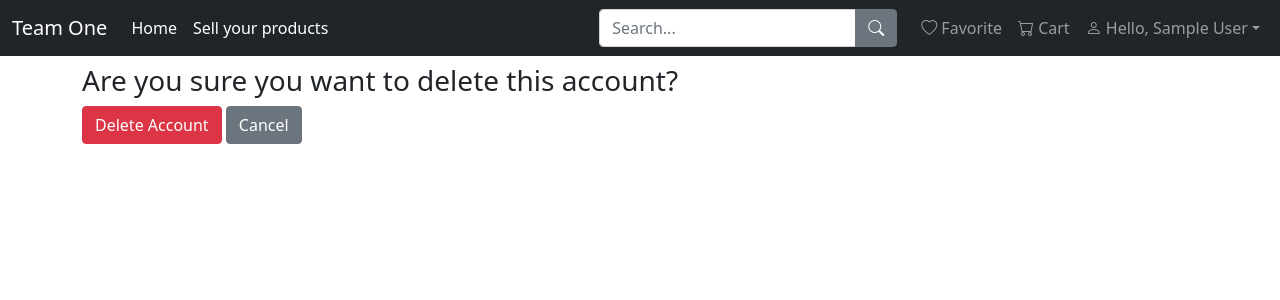
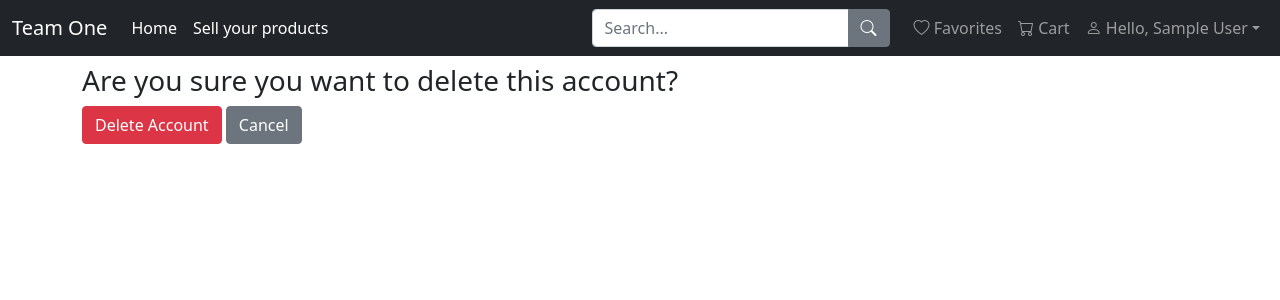
Before and after one commit to Jeff-SJSU/CMPE131-Project, a Flask app: page /account/delete in a window 1280 px wide. Shown: the top 300 px of the page. Run offline with Flask 2, Linux system fonts and the light colour scheme; the visitor is signed in with stand-in values (Sample User, id 1); data comes from the database, SQL or seed files in the repository.

Commit message:
Small tweaks

```diff
--- a/templates/layout.html
+++ b/templates/layout.html
@@ -10,7 +10,7 @@
     <body>
         <nav class="navbar navbar-expand-lg navbar-dark bg-dark">
             <div class="container-fluid">
-                <a class="navbar-brand" href="#">Team One</a>
+                <a class="navbar-brand" href="/">Team One</a>
                 <ul class="navbar-nav me-auto">
                     <li class="nav-item"><a href="/" class="nav-link active">Home</a></li>
                     <li class="nav-item"><a href="/product" class="nav-link active"> Sell your products</a></li>
@@ -26,7 +26,7 @@
                     <li class="nav-item"><a class="nav-link" href="/register"><span class="bi bi-person-plus"></span> Register</a></li>
                     <li class="nav-item"><a class="nav-link" href="/login"><span class="bi bi-box-arrow-in-right"></span> Login</a></li>
                     {% else %}
-                    <li class="nav-item"><a class="nav-link" href="/wishlist"><span class="bi bi-heart"></span> Favorite</a></li>
+                    <li class="nav-item"><a class="nav-link" href="/wishlist"><span class="bi bi-heart"></span> Favorites</a></li>
                     <li class="nav-item"><a class="nav-link" href="/cart"><span class="bi bi-cart"></span> Cart</a></li>
                     <div class="nav-item dropdown">
                         <a class="nav-link dropdown-toggle" data-bs-toggle="dropdown" href="/account"><span class="bi bi-person"></span> Hello, {{current_user.name}}</a>
```
